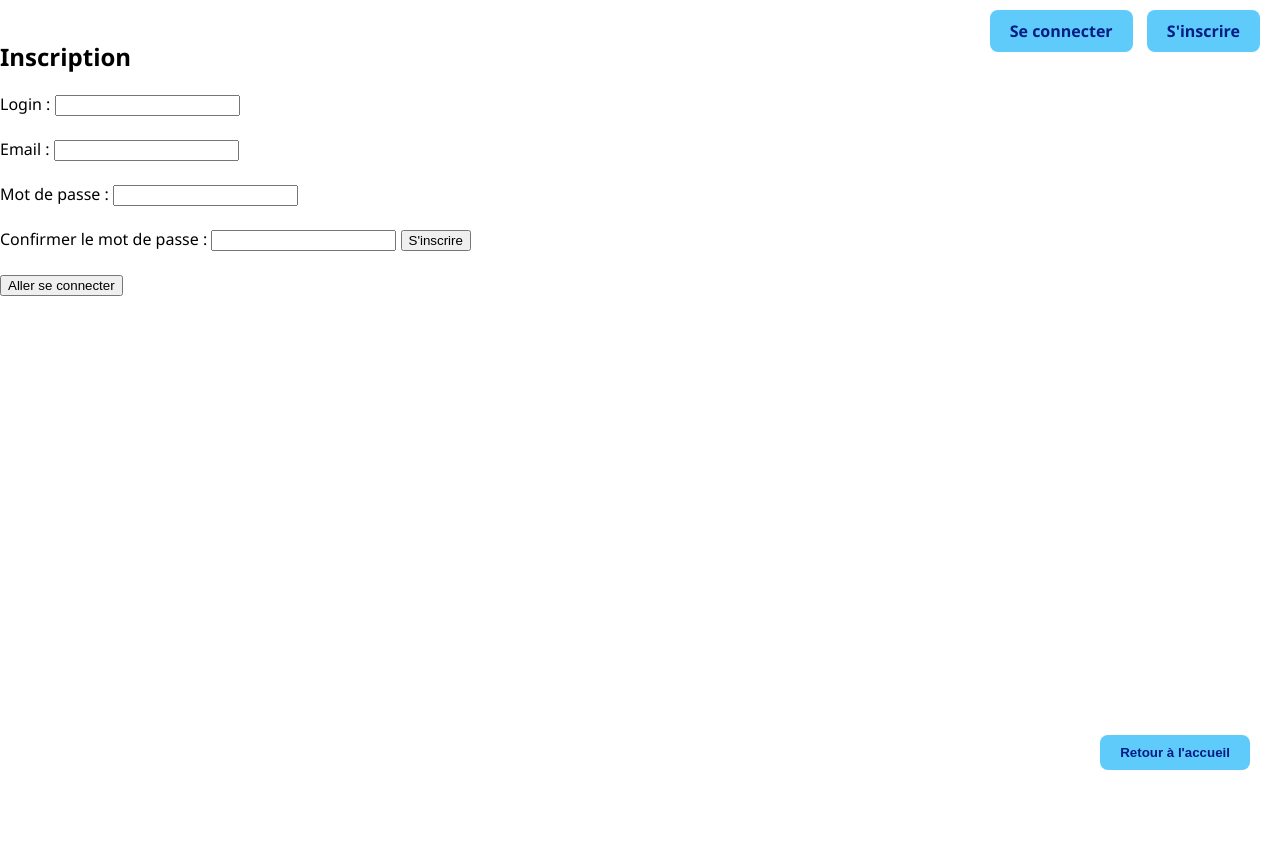
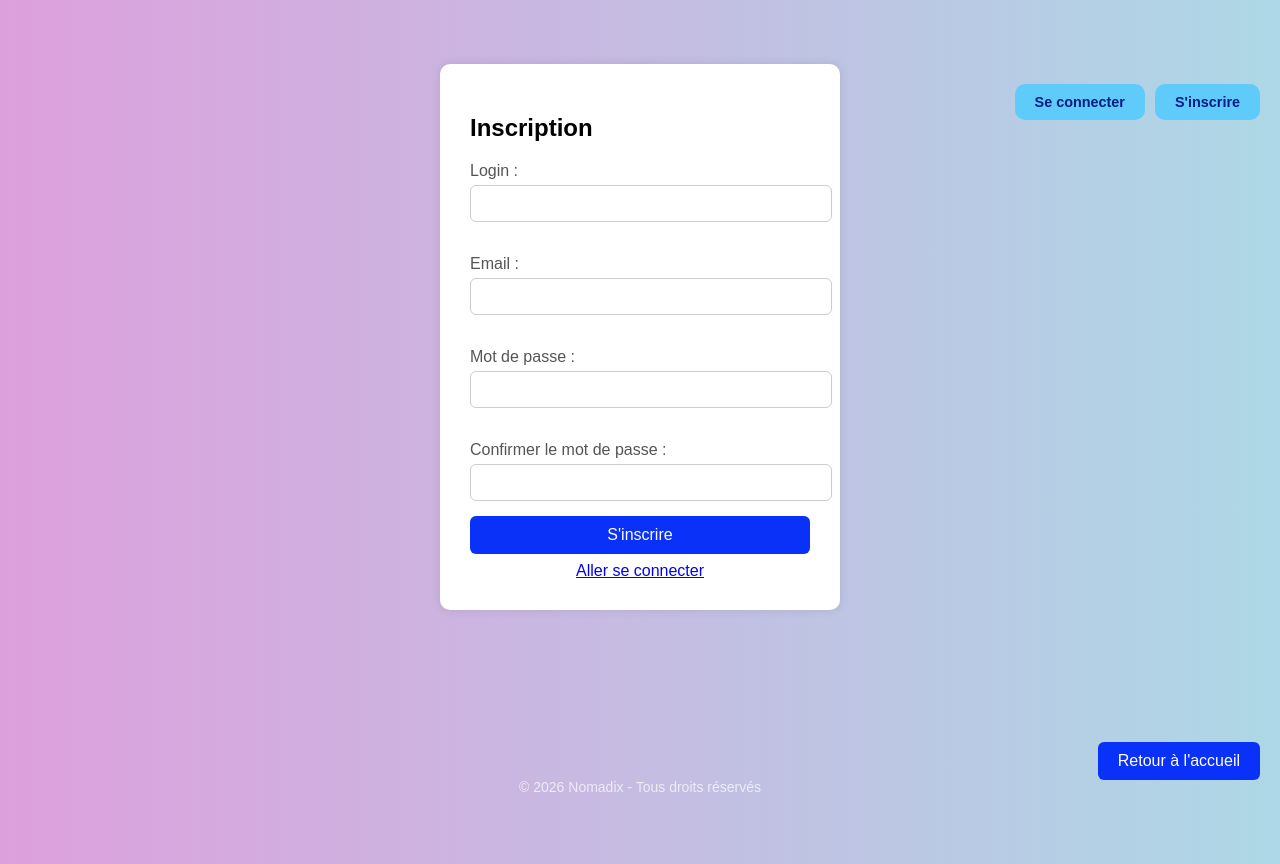
Before and after one commit to Daphne974/Nomadix, a PHP site: page /inscription.php in a window 1280 px wide. Before the commit the page ends 770 px from the top, so only its background shows below. Run offline with PHP 8.4, Linux system fonts and the light colour scheme.

Commit message:
style presque bon

```diff
--- a/public/css/style.css
+++ b/public/css/style.css
@@ -1,111 +1,248 @@
 /* Nomadix/public/css/style.css */
 
-/* Styles globaux */
+/* ========================= */
+/*        STYLES GLOBAUX     */
+/* ========================= */
+
 body {
-    font-family: 'Segoe UI', sans-serif;
+    font-family: Arial, sans-serif;
+    background: linear-gradient(to right, #dda0dd, #add8e6);
     margin: 0;
     padding: 0;
+    min-height: 100vh;
+    position: relative;
+    padding-bottom: 80px;
+    box-sizing: border-box;
 }
 
-header {
-    position: relative;
-    padding: 10px 0;
+h1, p {
+    text-align: center;
+    margin: 0;
 }
 
+h1 {
+    margin-top: 40px;
+    color: rgb(97, 0, 132);
+    font-size: 40px;
+}
+
+p {
+    margin-top: 10px;
+    color: rgb(152, 0, 207);
+    font-size: 1.2em;
+}
+
+/* ========================= */
+/*         NAVIGATION        */
+/* ========================= */
+
 .nav-buttons {
+    display: flex;
     position: absolute;
     top: 20px;
     right: 20px;
 }
 
-.button1, .button2 {
+.button1, .button2, .button3, .button4 {
     background-color: rgb(94, 203, 250);
     color: rgb(0, 29, 132);
     padding: 10px 20px;
     text-decoration: none;
-    border-radius: 8px;
+    border-radius: 10px;
+    border: none;
     font-weight: bold;
     transition: background-color 0.3s ease, transform 0.2s ease;
     margin-left: 10px;
-    border: none;
+    font-size: 90%;
     cursor: pointer;
 }
 
-.button1:hover, .button2:hover {
+.button1:hover, .button2:hover, .button3:hover, .button4:hover {
     background-color: rgb(0, 191, 255);
     transform: scale(1.05);
 }
 
-.nav-main h1 {
-    text-align: center;
-    margin: 0;
-    margin-top: 40px;
-    color: rgb(97, 0, 132);
-    font-size: 40px;
+/* ========================= */
+/*         FORMULAIRES       */
+/* ========================= */
+
+.forms {
+    width: 100%;
+    max-width: 400px;
+    margin: 5% auto 0 auto;
+    padding: 30px;
+    background-color: #fff;
+    border-radius: 10px;
+    box-shadow: 0 0 10px rgba(0, 0, 0, 0.1);
+    box-sizing: border-box;
 }
 
-.nav-main h1 a {
-    color: rgb(97, 0, 132);
-    text-decoration: none;
+.forms label {
+    display: block;
+    margin-bottom: 5px;
+    color: #555;
 }
 
-/* Destination */
-.destination-panels {
-    max-width: 860px;
-    margin: 40px auto;
-    padding: 20px;
-    background-size: cover;
-    background-position: center;
-    background-repeat: no-repeat;
-    background-attachment: fixed;
-    border-radius: 14px;
+.forms input[type="text"],
+.forms input[type="email"],
+.forms input[type="password"] {
+    width: 100%;
+    padding: 10px;
+    margin-bottom: 15px;
+    border: 1px solid #ccc;
+    border-radius: 6px;
 }
 
-.destination-container {
-    position: relative;
-    max-width: 800px;
-    margin: 0 auto 30px auto;
-    padding: 20px;
-    border-radius: 10px;
-    box-shadow: 0 4px 10px rgba(0, 0, 0, 0.1);
-    z-index: 1;
-    height: auto;
-    color: rgb(97, 0, 132);
-    background-color: rgba(255, 255, 255, 0.7);
+.forms input[type="submit"] {
+    width: 100%;
+    padding: 10px;
+    background-color: rgb(10, 49, 248);
+    border: none;
+    border-radius: 6px;
+    color: white;
+    font-size: 16px;
+    cursor: pointer;
 }
 
-.destination-container::before {
-    content: "";
-    position: absolute;
-    inset: 0;
-    z-index: -1;
-    border-radius: 10px;
-    background-color: rgba(255, 255, 255, 0.5);
+.connect-button {
+    background: none;
+    border: none;
+    color: blue;
+    text-decoration: underline;
+    cursor: pointer;
+    font-size: 16px;
+    padding: 0;
+    display: block;
+    width: 100%;
+    text-align: center;
+    margin-top: -10px;
 }
 
-.destination-title {
-    font-size: 2.2em;
-    margin-top: 20px;
-    color: rgb(97, 0, 132);
-    text-align: center;
+/* ========================= */
+/*       BOUTON ACCUEIL      */
+/* ========================= */
+
+.home-button {
+    position: fixed;
+    bottom: 20px;
+    right: 20px;
+    padding: 10px 20px;
+    background-color: rgb(10, 49, 248);
+    border: none;
+    border-radius: 6px;
+    color: white;
+    font-size: 16px;
+    cursor: pointer;
+    transition: background-color .3s ease, transform .2s ease;
 }
 
-.destination-note {
-    font-size: 1.5em;
-    color: rgb(97, 0, 132);
-    text-align: center;
-    margin: 10px 0;
+.home-button:hover {
+    background-color: rgb(0, 191, 255);
+    transform: scale(1.05);
 }
 
-.destination-description {
-    font-size: 1.1em;
-    color: rgb(97, 0, 132);
-    line-height: 1.6;
-    text-align: justify;
-    margin-bottom: 20px;
+/* ========================= */
+/*     MESSAGES FLASH        */
+/* ========================= */
+
+.message {
+    max-width: 400px;
+    margin: 20px auto;
+    padding: 15px;
+    text-align: center;
+    border-radius: 6px;
+    font-weight: bold;
+    position: relative;
+    overflow: hidden;
+    transition: opacity 0.5s ease;
 }
 
-/* Avis */
+.message.hidden {
+    opacity: 0;
+    pointer-events: none;
+}
+
+.close-btn {
+    position: absolute;
+    top: 5px;
+    right: 10px;
+    cursor: pointer;
+    font-size: 20px;
+    font-weight: bold;
+}
+
+.progress-bar {
+    position: absolute;
+    bottom: 0;
+    left: 0;
+    height: 4px;
+    background-color: currentColor;
+    animation: shrinkBar 15s linear forwards;
+    width: 100%;
+}
+
+@keyframes shrinkBar {
+    from { width: 100%; }
+    to { width: 0%; }
+}
+
+.success {
+    background-color: #d4edda;
+    color: rgb(0, 246, 57);
+    border: 1px solid #c3e6cb;
+}
+
+.error {
+    background-color: #f8d7da;
+    color: rgb(242, 6, 30);
+    border: 1px solid #f5c6cb;
+}
+
+/* ========================= */
+/*         DESTINATIONS      */
+/* ========================= */
+
+.destinations {
+    display: grid;
+    grid-template-columns: repeat(auto-fill, minmax(280px, 1fr));
+    gap: 25px;
+    padding: 20px;
+    max-width: 1200px;
+    margin: 30px auto;
+}
+
+.destination {
+    background-color: white;
+    border-radius: 10px;
+    overflow: hidden;
+    box-shadow: 0 4px 8px rgba(0, 0, 0, 0.15);
+    transition: transform 0.3s ease, box-shadow 0.3s ease;
+}
+
+.destination:hover {
+    transform: translateY(-5px);
+    box-shadow: 0 8px 16px rgba(0, 0, 0, 0.2);
+}
+
+.destination img {
+    width: 100%;
+    height: 180px;
+    object-fit: cover;
+}
+
+.city-name {
+    padding: 15px;
+    text-align: center;
+    background-color: #f8f9fa;
+    color: rgb(67, 0, 110);
+    font-weight: bold;
+    font-size: 1.1em;
+}
+
+/* ========================= */
+/*         AVIS / CARDS      */
+/* ========================= */
+
 .avis-wrapper {
     position: relative;
     width: 90%;
@@ -321,67 +372,101 @@ header {
     transform: scale(1.05);
 }
 
-.boutons_modifetsupp {
-    display: flex;
-    justify-content: center;
-    gap: 20px;
-}
+/* ========================= */
+/*       BARRE RECHERCHE     */
+/* ========================= */
 
-/* Messages */
-.message {
-    max-width: 400px;
+.search {
+    width: 100%;
+    max-width: 600px;
     margin: 20px auto;
     padding: 15px;
     text-align: center;
-    border-radius: 6px;
-    font-weight: bold;
-    position: fixed;
-    top: 20px;
-    left: 50%;
-    transform: translateX(-50%);
-    z-index: 1000;
 }
 
-.success {
-    background-color: #d4edda;
-    color: rgb(0, 100, 0);
-    border: 1px solid #c3e6cb;
+.search form {
+    display: flex;
+    justify-content: center;
+    gap: 10px;
 }
 
-.error {
-    background-color: #f8d7da;
-    color: rgb(150, 0, 0);
-    border: 1px solid #f5c6cb;
+.search input[type="text"] {
+    width: 70%;
+    padding: 12px 15px;
+    border: 2px solid #ddd;
+    border-radius: 30px;
+    font-size: 16px;
+    transition: border-color 0.3s ease, box-shadow 0.3s ease;
 }
 
-/* Bouton retour à l'accueil */
-.home-button {
-    color: rgb(0, 29, 132);
-    float: right;
-    margin: 10px;
-    padding: 10px 20px;
-    background-color: rgb(94, 203, 250);
-    border: none;
-    border-radius: 8px;
-    font-weight: bold;
-    transition: background-color 0.3s ease, transform 0.2s ease;
-    z-index: 100;
-    position: fixed;
-    bottom: 20px;
-    right: 20px;
+.search input[type="text"]:focus {
+    border-color: rgb(10, 49, 248);
+    animation: pulse 1.5s infinite;
 }
 
-.home-button:hover {
-    background-color: rgb(0, 191, 255);
-    transform: scale(1.05);
+@keyframes pulse {
+    0% { box-shadow: 0 0 0 0 rgba(10, 49, 248, 0.4); }
+    70% { box-shadow: 0 0 0 10px rgba(10, 49, 248, 0); }
+    100% { box-shadow: 0 0 0 0 rgba(10, 49, 248, 0); }
 }
 
-/* Footer */
+.search input[type="submit"] {
+    width: 25%;
+    padding: 12px 15px;
+    background-color: rgb(10, 49, 248);
+    color: white;
+    border: none;
+    border-radius: 30px;
+    font-size: 16px;
+    cursor: pointer;
+}
+
+.search input[type="submit"]:hover {
+    background-color: rgb(0, 191, 255);
+    transform: translateY(-2px);
+}
+
+/* ========================= */
+/*          FOOTER           */
+/* ========================= */
+
 footer {
+    position: fixed;
+    left: 0;
+    right: 0;
+    bottom: 5px;
     text-align: center;
     font-size: 14px;
     color: rgba(255, 255, 255, 0.7);
-    margin-top: 40px;
-    padding: 10px;
-    clear: both;
 }
+
+/* ========================= */
+/*        RESPONSIVE         */
+/* ========================= */
+
+@media (max-width: 600px) {
+    .forms {
+        padding: 20px;
+        margin: 20px;
+    }
+
+    .home-button {
+        bottom: 10px;
+        right: 10px;
+        padding: 8px 16px;
+        font-size: 14px;
+    }
+
+    .destinations {
+        padding: 20px;
+        margin: 20px;
+    }
+}
+
+@media (max-height: 500px) {
+    .home-button,
+    footer {
+        position: absolute;
+        margin-top: 20px;
+    }
+}
```
Also changed, not shown: other parts of public/css/style.css (+15 -101 lines).
